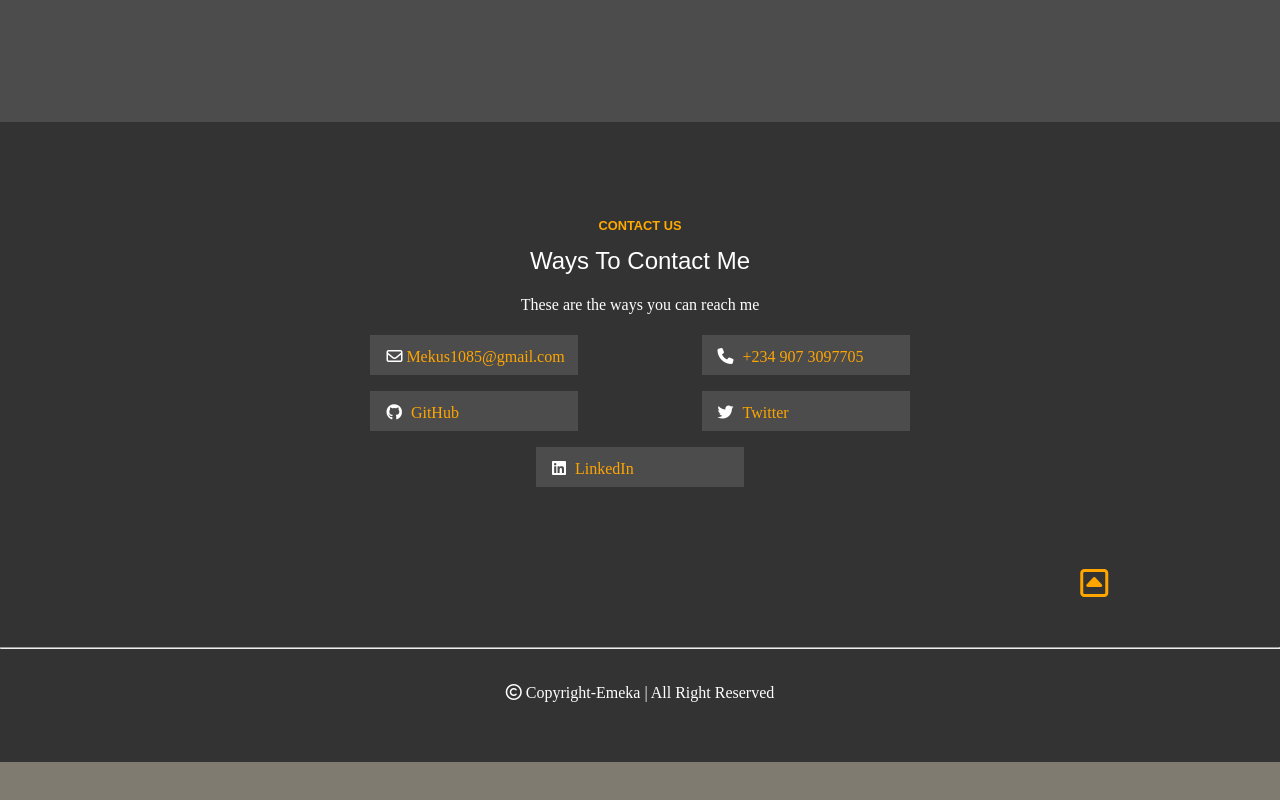
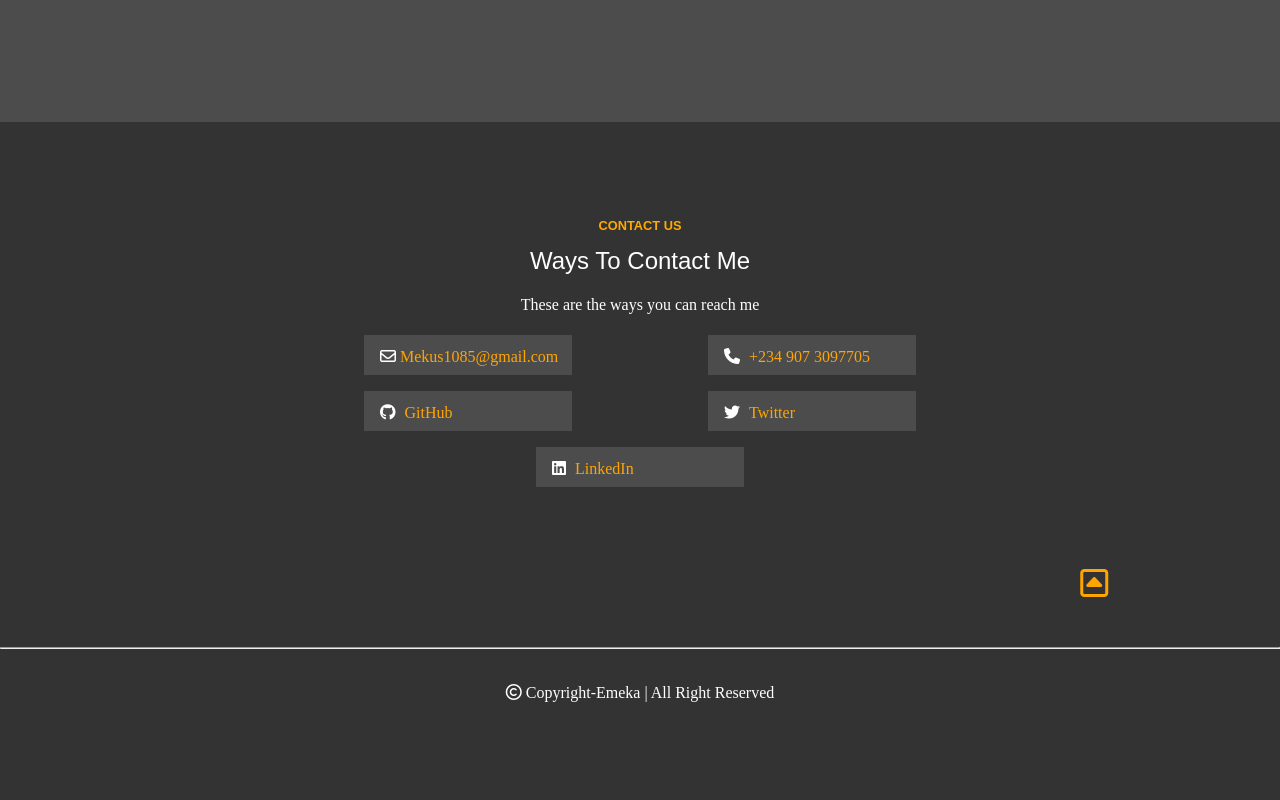
Before and after one commit to chiemek/portfolio-website, a plain HTML site: page index.html in a window 1280 px wide. Shown: the part 3078-3878 px from the top of the page. Before the commit the page ends 3840 px from the top, so only its background shows below. Drawn offline with Linux system fonts and the light colour scheme.

Commit message:
increased the footer height

```diff
--- a/style.css
+++ b/style.css
@@ -378,7 +378,7 @@ article > p {
 
 footer {
   background-color: rgb(51, 51, 51);
-  height: 80vh;
+  height: 100vh;
   color: white;
   padding-block: 3rem;
   padding-inline: 7%;
@@ -389,7 +389,7 @@ footer > nav > ul {
   flex-wrap: wrap;
   list-style: none;
   justify-content: space-around;
-  width: 48vw;
+  width: 50vw;
   margin-inline: auto;
   column-gap: 3rem;
   row-gap: 1rem;
```
